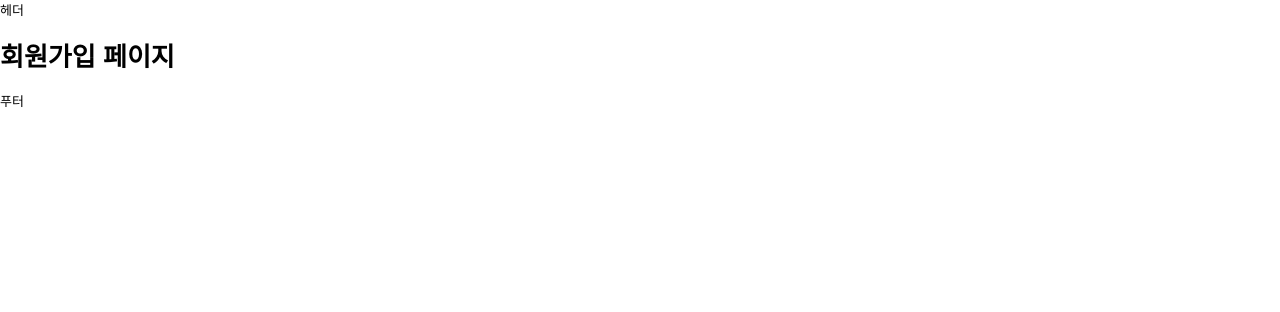
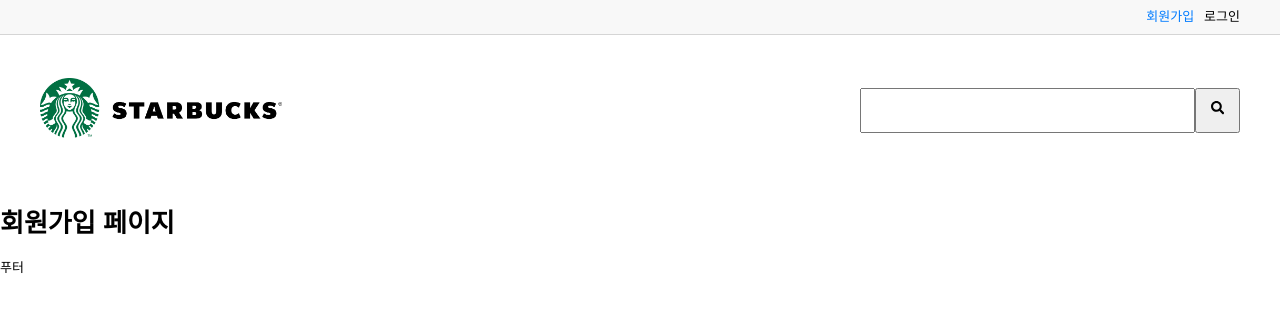
Before and after one commit to heyejiyang/react_project, a React (Create React App) app: page /member/join in a window 1280 px wide. Shown: the top 312 px of the page. Built offline with nearby package versions, Linux system fonts and the light colour scheme.

Commit message:
사이트 상단 헤더 - 상단링크, 로고, 검색항목 스타일링

```diff
--- a/src/index.css
+++ b/src/index.css
@@ -30,3 +30,9 @@
 img{
   border: 0;
 }
+
+.layout-width{
+  max-width: 1200px;
+  min-width: 1000px;
+  margin: 0 auto;
+}
--- a/src/outlines/Header.js
+++ b/src/outlines/Header.js
@@ -1,7 +1,99 @@
 import React from 'react';
+import styled from 'styled-components';
+import { Link, NavLink } from 'react-router-dom';
+import { useTranslation } from 'react-i18next';
+import FontSize from '../styles/FontSize';
+import classNames from 'classnames';
+import { color } from '../styles/Color';
+import logo from '../images/logo.png';
+import { FaSearch } from 'react-icons/fa';
+
+const { primary, dark, light } = color;
+
+const HeaderBox = styled.header`
+  .site-top {
+    background: #f8f8f8;
+    border-bottom: 1px solid #d5d5d5;
+    height: 35px;
+
+    div {
+      text-align: right;
+      a {
+        display: inline-block;
+        line-height: 34px;
+        margin-left: 10px;
+        font-size: ${FontSize.normal};
+
+        &.on {
+          color: ${color.primary};
+        }
+      }
+    }
+  }
+
+  .logo-search {
+    div {
+      display: flex;
+      justify-content: space-between;
+      height: 150px;
+      align-items: center;
+
+      form {
+        display: flex;
+        height: 45px;
+        width: 380px;
+
+        button {
+          width: 45px;
+        }
+        input[type='text'] {
+          flex-grow: 1;
+        }
+      }
+    }
+    img {
+      width: 242px;
+    }
+  }
+`;
 
 const Header = () => {
-  return <header>헤더</header>;
+  const { t } = useTranslation(); //t -> 메시지 조회
+  return (
+    <HeaderBox>
+      <section className="site-top">
+        <div className="layout-width">
+          {/**index.css에서 공통 너비 적용해줌 */}
+          <NavLink
+            to="/member/join"
+            className={({ isActive }) => classNames({ on: isActive })}
+          >
+            {t('회원가입')}
+          </NavLink>
+          <NavLink
+            to="/member/login"
+            className={({ isActive }) => classNames({ on: isActive })}
+          >
+            {t('로그인')}
+          </NavLink>
+        </div>
+      </section>
+      <section className="logo-search">
+        <div className="layout-width">
+          <Link to="/">
+            <img src={logo} alt={t('로고')}></img>
+          </Link>
+
+          <form autoComplete="off">
+            <input type="text" />
+            <button type="submit">
+              <FaSearch />
+            </button>
+          </form>
+        </div>
+      </section>
+    </HeaderBox>
+  );
 };
 
 export default React.memo(Header);
```
Also changed, not shown: src/images/logo.png (added), 1 other file (tests, documents, lock files or other folders).
